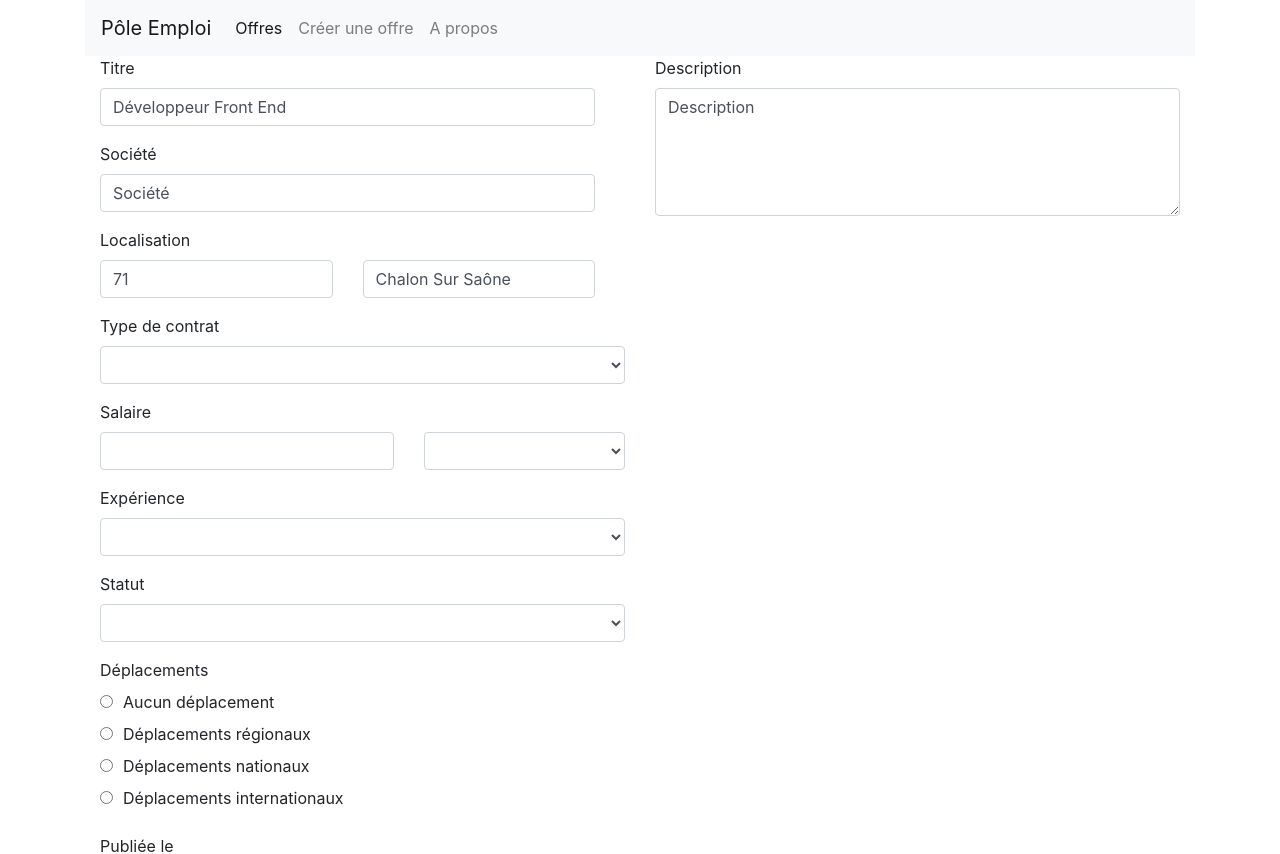
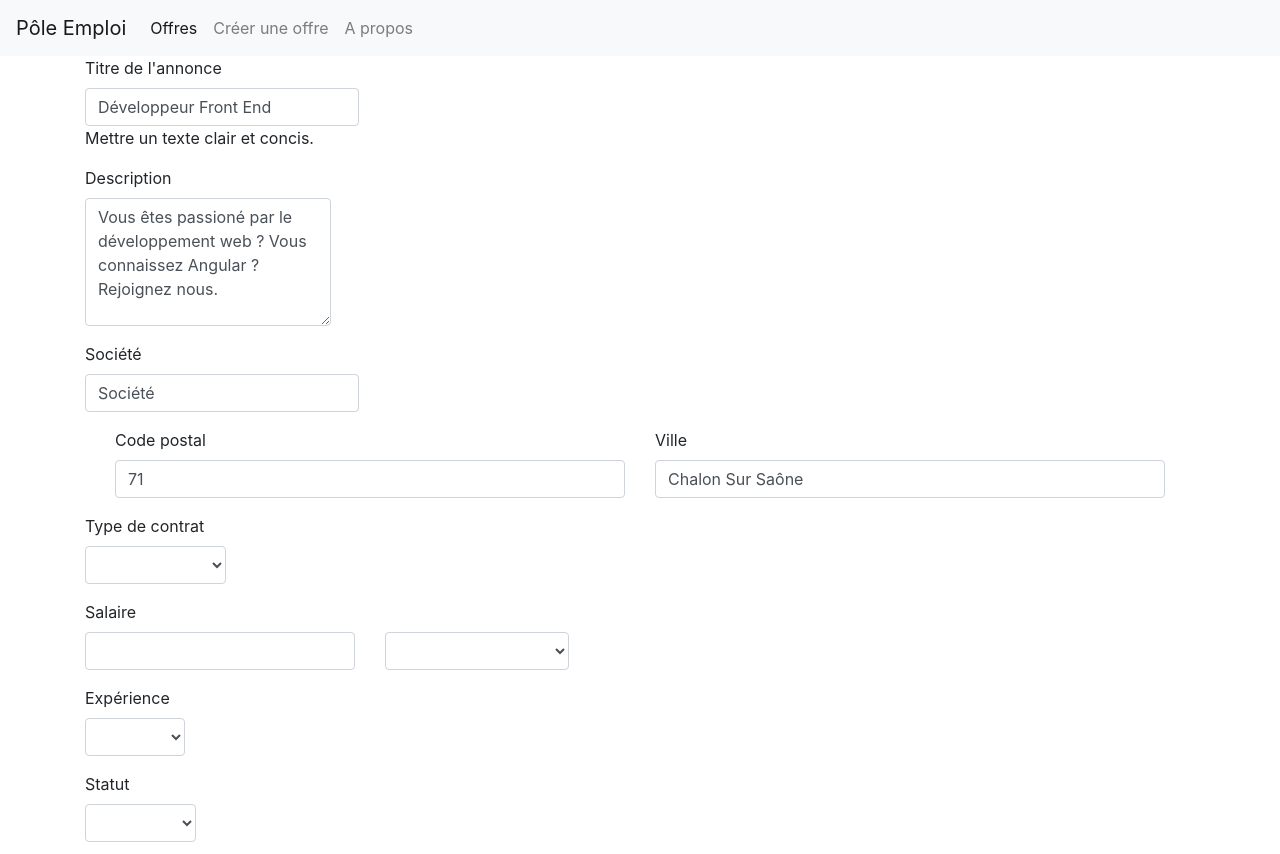
Before and after one commit to sylvainonweb/AngularJsJobs, an Angular app: page /jobs/add in a window 1280 px wide. Shown: the top 854 px of the page. Built offline with nearby package versions, Linux system fonts and the light colour scheme.

Commit message:
Début de l'utilisation de Bootstrap Material Design

```diff
--- a/src/app/app.component.html
+++ b/src/app/app.component.html
@@ -21,4 +21,6 @@
     </div>
 </nav>
 
+<div class="container">
   <router-outlet></router-outlet>
+</div>
--- a/src/app/job-add-form/job-add-form.component.html
+++ b/src/app/job-add-form/job-add-form.component.html
@@ -1,52 +1,52 @@
-<div class="container">
     <form [formGroup]="form" (ngSubmit)="createJob(form.value)">
-
-        <div class="row">
-            <div class="col-sm-6">
-                <div class="row col-sm-12 form-group">
-                    <label for="title">Titre</label>
+        <div class="row col-sm-12">
+            <div class="form-group">
+                <label for="title" class="bmd-label-floating">Titre de l'annonce</label>
                 <input type="text"
                     name="title"
                     class="form-control"
-                            placeholder="Titre de votre annonce"
                     formControlName="title">
+                    <span class="bmd-help">Mettre un texte clair et concis.</span>
             </div>
-                <div class="row col-sm-12 form-group">
-                    <label for="company">Société</label>
+        </div>
+        <div class="row col-md-12 ">
+            <div class="form-group">
+                <label for="description">Description </label>
+                <textarea class="form-control descriptionTextArea" name="description" formControlName="description"></textarea>
+            </div>
+        </div>
+        <div class="row col-md-12">
+            <div class="form-group">
+                <label for="company" class="bmd-label-floating">Société</label>
                 <input type="text"
                         name="company"
                         class="form-control"
-                            placeholder="Société"
                         formControlName="company">
             </div>
-                <div class="row col-sm-12 form-group">
-                    <label for="zipcode">Localisation</label>
-                    <div class="row">
-                        <div class="col-sm-6">
+        </div>
+        <div class="row col-left col-md-12">
+            <div class="col-md-6">
+                <div class="form-group">
+                    <label for="zipcode" class="bmd-label-floating">Code postal</label>
                     <input type="text"
                             name="zipcode"
                             class="form-control"
-                                    placeholder="Code postal"
                             formControlName="zipcode">
                 </div>
-                        <div class="col-sm-6">
+            </div>
+            <div class="col-md-6">
+                <div class="form-group">
+                    <label for="city" class="bmd-label-floating">Ville</label>
                         <input type="text"
                         name="city"
                         class="form-control"
-                                placeholder="Ville"
                         formControlName="city">
                 </div>
             </div>
         </div>
-            </div>
-            <div class="col-sm-6 form-group">
-                <label for="description">Description </label>
-                <textarea class="form-control descriptionTextArea" name="description" formControlName="description"></textarea>
-            </div>
-        </div>
 
-        <div class="row">
-            <div class="col-sm-6 form-group">
+        <div class="row col-md-12">
+            <div class=" form-group">
                 <label for="contract">Type de contrat </label>
                 <select name="contract" formControlName="contract" class="form-control">
                     <option *ngFor="let c of contractTypes" [value]="c.value">{{c.name}}</option>
@@ -54,14 +54,14 @@
             </div>
         </div>
 
+        <div class="row col-md-12">
+            <div class="form-group">
+                <label for="salary" class="bmd-label-floating">Salaire </label>
                 <div class="row">
-            <div class="col-sm-6 form-group">
-                <label for="salary">Salaire </label>
-                <div class="row">
-                    <div class="col-sm-7">
+                    <div class="col-md-7">
                         <input class="form-control" formControlName="salary">
                     </div>
-                    <div class="col-sm-5">
+                    <div class="col-md-5">
                         <select name="currency" class="currency" formControlName="currency" class="form-control">
                             <option *ngFor="let c of currencies" [value]="c.value">{{c.name}} ({{c.symbol}})</option>
                         </select>
@@ -70,8 +70,8 @@
             </div>
         </div>
 
-        <div class="row">
-            <div class="form-group col-sm-6">
+        <div class="row col-md-12">
+            <div class="form-group ">
                 <label for="experience">Expérience </label>
                 <select name="experience" formControlName="experience" class="form-control">
                     <option *ngFor="let e of experiences" [value]="e.value">{{e.name}}</option>
@@ -79,8 +79,8 @@
             </div>
         </div>
 
-        <div class="row">
-            <div class="form-group col-sm-6">
+        <div class="row col-md-12">
+            <div class="form-group">
                 <label for="statut">Statut</label>
                 <select name="status" formControlName="status" class="form-control">
                     <option *ngFor="let s of statuses" [value]="s.value">{{s.name}}</option>
@@ -88,8 +88,8 @@
             </div>
         </div>
 
-        <div class="row">
-            <div class="form-group col-md-12">
+        <div class="row col-md-12">
+            <div class="form-group ">
                 <label for="area">Déplacements</label>
                 <div *ngFor="let a of areas">
                     <input class="checkbox"
@@ -103,15 +103,14 @@
             </div>
         </div>
 
-        <div class="row">
-            <div class="form-group col-sm-6">
+        <div class="row col-md-12">
+            <div class="form-group ">
                 <label for="startdate">Publiée le</label>
                 <input type="date" name="startdate" formControlName="startdate" class="form-control" >
             </div>
         </div>
 
-        <div class="row form-group col-sm-12">
-            <button type="submit" class="btn btn-success">Créer l'annonce</button>
+        <div class="row col-md-12">
+            <button type="submit" class="btn btn-success btn-raised">Créer l'annonce</button>
         </div>
     </form>
-</div>
--- a/src/app/job-add-form/job-add-form.component.ts
+++ b/src/app/job-add-form/job-add-form.component.ts
@@ -54,7 +54,7 @@
         company:  'Société',
         city: 'Chalon Sur Saône',
         zipcode: 71,
-        description: 'Description',
+        description: 'Vous êtes passioné par le développement web ? Vous connaissez Angular ? Rejoignez nous.',
         contract: '',
         salary: null,
         currency: null,
--- a/src/index.html
+++ b/src/index.html
@@ -12,11 +12,19 @@
         <script src="https://code.jquery.com/jquery-3.3.1.js" integrity="sha256-2Kok7MbOyxpgUVvAk/HJ2jigOSYS2auK4Pfzbm7uH60=" crossorigin="anonymous"></script>
 
         <!-- Bootstrap -->
-        <link rel="stylesheet" href="https://stackpath.bootstrapcdn.com/bootstrap/4.1.3/css/bootstrap.min.css">
+        <link href="https://stackpath.bootstrapcdn.com/bootstrap/4.1.3/css/bootstrap.min.css" rel="stylesheet">
         <script src="https://stackpath.bootstrapcdn.com/bootstrap/4.1.3/js/bootstrap.min.js"></script>
+
+        <!-- Material Design Bootstrap -->
+        <link rel="stylesheet" href="https://unpkg.com/bootstrap-material-design@4.1.1/dist/css/bootstrap-material-design.min.css" integrity="sha384-wXznGJNEXNG1NFsbm0ugrLFMQPWswR3lds2VeinahP8N0zJw9VWSopbjv2x7WCvX" crossorigin="anonymous">
+        <!-- <script src="https://code.jquery.com/jquery-3.2.1.slim.min.js" integrity="sha384-KJ3o2DKtIkvYIK3UENzmM7KCkRr/rE9/Qpg6aAZGJwFDMVNA/GpGFF93hXpG5KkN" crossorigin="anonymous"></script> -->
+        <script src="https://unpkg.com/popper.js@1.12.6/dist/umd/popper.js" integrity="sha384-fA23ZRQ3G/J53mElWqVJEGJzU0sTs+SvzG8fXVWP+kJQ1lwFAOkcUOysnlKJC33U" crossorigin="anonymous"></script>
+        <script src="https://unpkg.com/bootstrap-material-design@4.1.1/dist/js/bootstrap-material-design.js" integrity="sha384-CauSuKpEqAFajSpkdjv3z9t8E7RlpJ1UP0lKM/+NdtSarroVKu069AlsRPKkFBz9" crossorigin="anonymous"></script>
+        <script>$(document).ready(function() { $('body').bootstrapMaterialDesign(); });</script>
+
     </head>
 
-    <body class="container">
+    <body></body>
         <app-root></app-root>
     </body>
 </html>
--- a/src/styles.css
+++ b/src/styles.css
@@ -1 +1,5 @@
 /* You can add global styles to this file, and also import other style files */
+
+  .col-left {
+    margin-left: 0;
+  }
```
Lines whose indentation alone changed are shown as unchanged.
